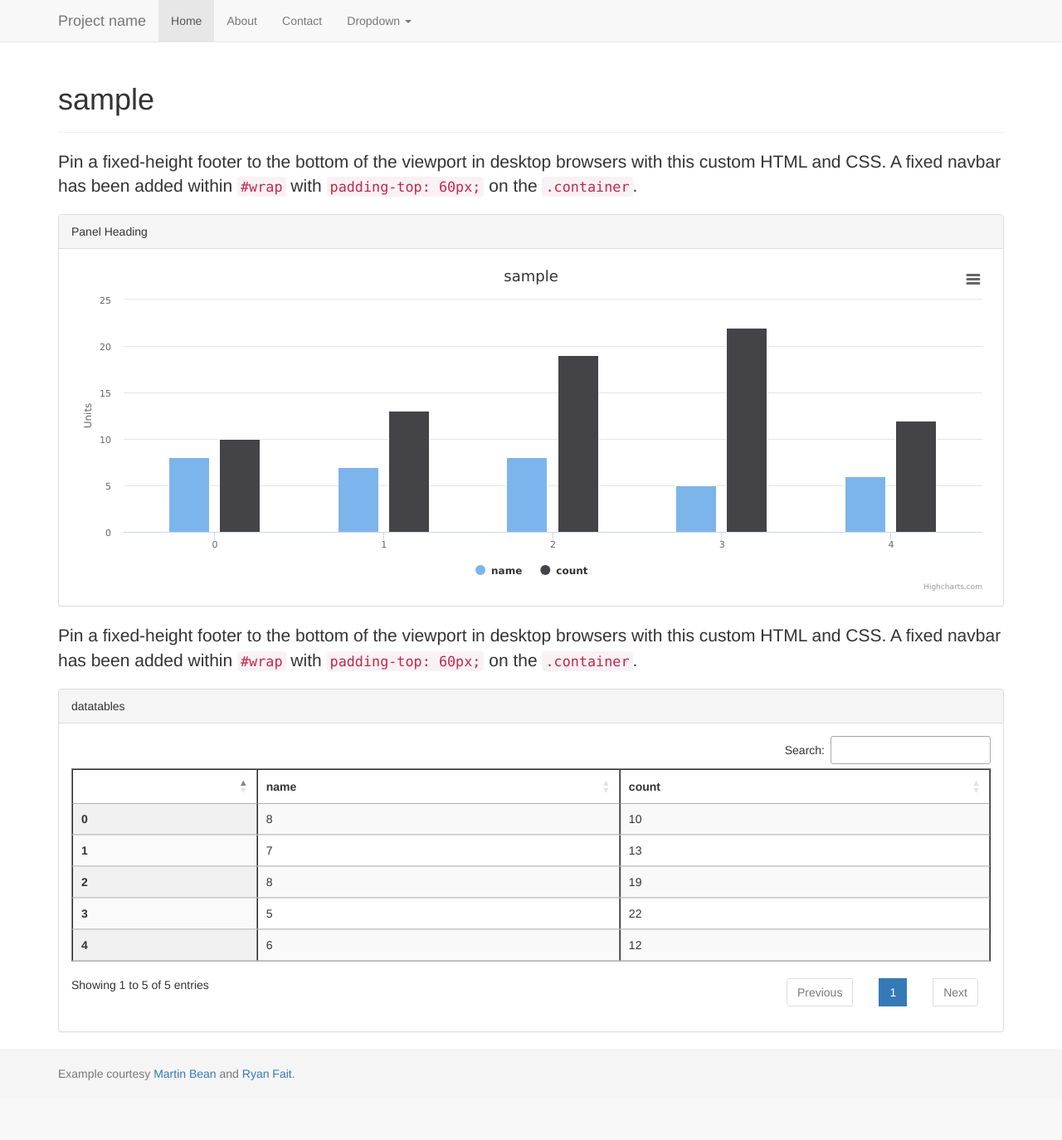
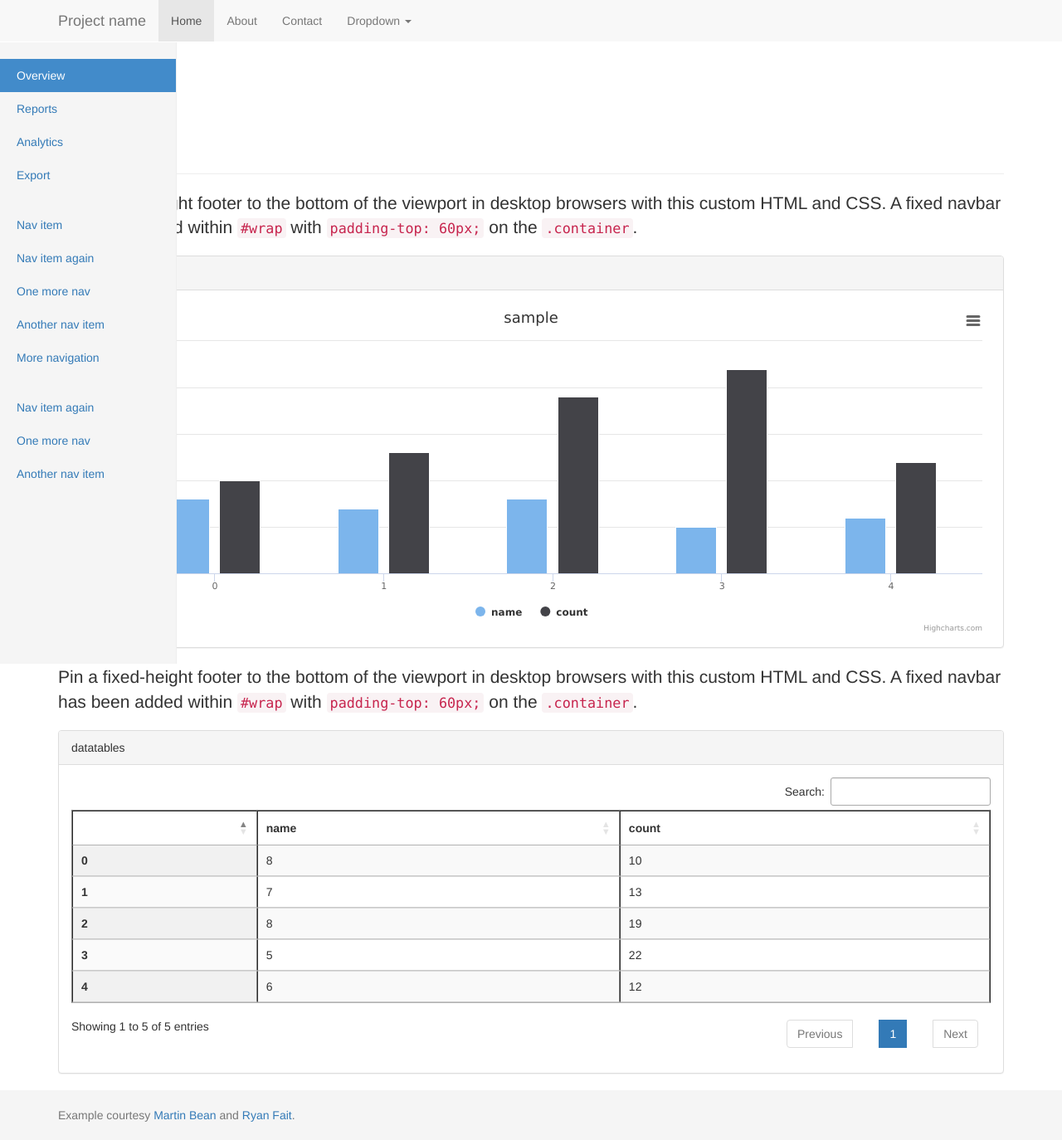
Before and after one commit to MikeBoris/charts-boilerplate, a Flask app: a page that uses templates/index.html in a window 1280 px wide. Shown: the whole page at 83% size. Before the commit the page ends 1302 px from the top, so only its background shows below. Run offline with Flask 2, Linux system fonts and the light colour scheme; data comes from the database, SQL or seed files in the repository; some libraries are stand-ins or nearby versions.

Commit message:
added dashboard sidebar

```diff
--- a/templates/index.html
+++ b/templates/index.html
@@ -87,6 +87,114 @@ body {
 code {
   font-size: 80%;
 }
+
+
+
+/*
+ * Base structure
+ */
+
+/* Move down content because we have a fixed navbar that is 50px tall */
+body {
+  padding-top: 50px;
+}
+
+
+/*
+ * Global add-ons
+ */
+
+.sub-header {
+  padding-bottom: 10px;
+  border-bottom: 1px solid #eee;
+}
+
+/*
+ * Top navigation
+ * Hide default border to remove 1px line.
+ */
+.navbar-fixed-top {
+  border: 0;
+}
+
+/*
+ * Sidebar
+ */
+
+/* Hide for mobile, show later */
+.sidebar {
+  display: none;
+}
+@media (min-width: 768px) {
+  .sidebar {
+    position: fixed;
+    top: 51px;
+    bottom: 0;
+    left: 0;
+    z-index: 1000;
+    display: block;
+    padding: 20px;
+    overflow-x: hidden;
+    overflow-y: auto; /* Scrollable contents if viewport is shorter than content. */
+    background-color: #f5f5f5;
+    border-right: 1px solid #eee;
+  }
+}
+
+/* Sidebar navigation */
+.nav-sidebar {
+  margin-right: -21px; /* 20px padding + 1px border */
+  margin-bottom: 20px;
+  margin-left: -20px;
+}
+.nav-sidebar > li > a {
+  padding-right: 20px;
+  padding-left: 20px;
+}
+.nav-sidebar > .active > a,
+.nav-sidebar > .active > a:hover,
+.nav-sidebar > .active > a:focus {
+  color: #fff;
+  background-color: #428bca;
+}
+
+
+/*
+ * Main content
+ */
+
+.main {
+  padding: 20px;
+}
+@media (min-width: 768px) {
+  .main {
+    padding-right: 40px;
+    padding-left: 40px;
+  }
+}
+.main .page-header {
+  margin-top: 0;
+}
+
+
+/*
+ * Placeholder dashboard ideas
+ */
+
+.placeholders {
+  margin-bottom: 30px;
+  text-align: center;
+}
+.placeholders h4 {
+  margin-bottom: 0;
+}
+.placeholder {
+  margin-bottom: 20px;
+}
+.placeholder img {
+  display: inline-block;
+  border-radius: 50%;
+}
   </style>
 </head>
 <body>
@@ -125,6 +233,29 @@ code {
       </div><!--/.nav-collapse -->
     </div>
   </div>
+
+<div class="row">
+            <div class="col-sm-3 col-md-2 sidebar">
+          <ul class="nav nav-sidebar">
+            <li class="active"><a href="#">Overview <span class="sr-only">(current)</span></a></li>
+            <li><a href="#">Reports</a></li>
+            <li><a href="#">Analytics</a></li>
+            <li><a href="#">Export</a></li>
+          </ul>
+          <ul class="nav nav-sidebar">
+            <li><a href="">Nav item</a></li>
+            <li><a href="">Nav item again</a></li>
+            <li><a href="">One more nav</a></li>
+            <li><a href="">Another nav item</a></li>
+            <li><a href="">More navigation</a></li>
+          </ul>
+          <ul class="nav nav-sidebar">
+            <li><a href="">Nav item again</a></li>
+            <li><a href="">One more nav</a></li>
+            <li><a href="">Another nav item</a></li>
+          </ul>
+        </div>
+</div>
 
   <!-- Begin page content -->
   <div class="container">
```
